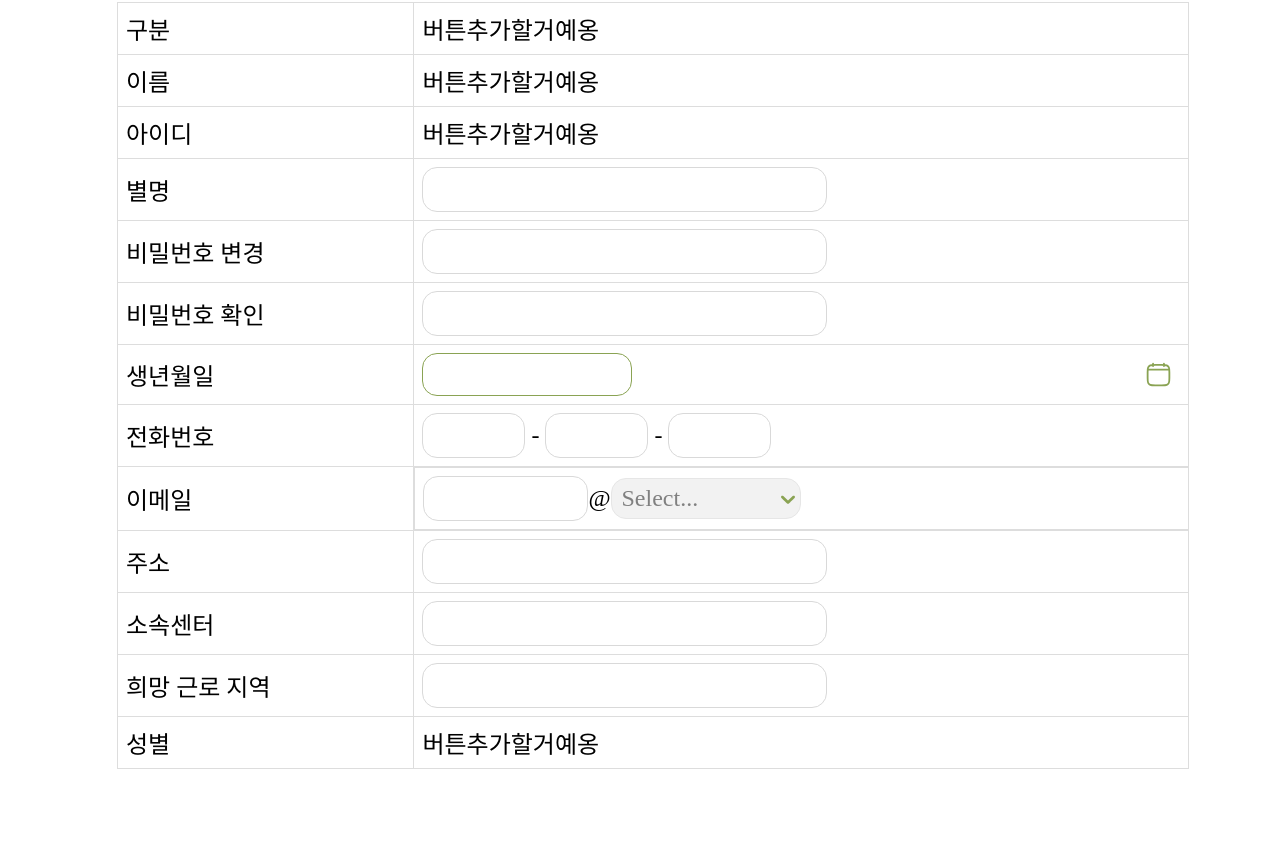
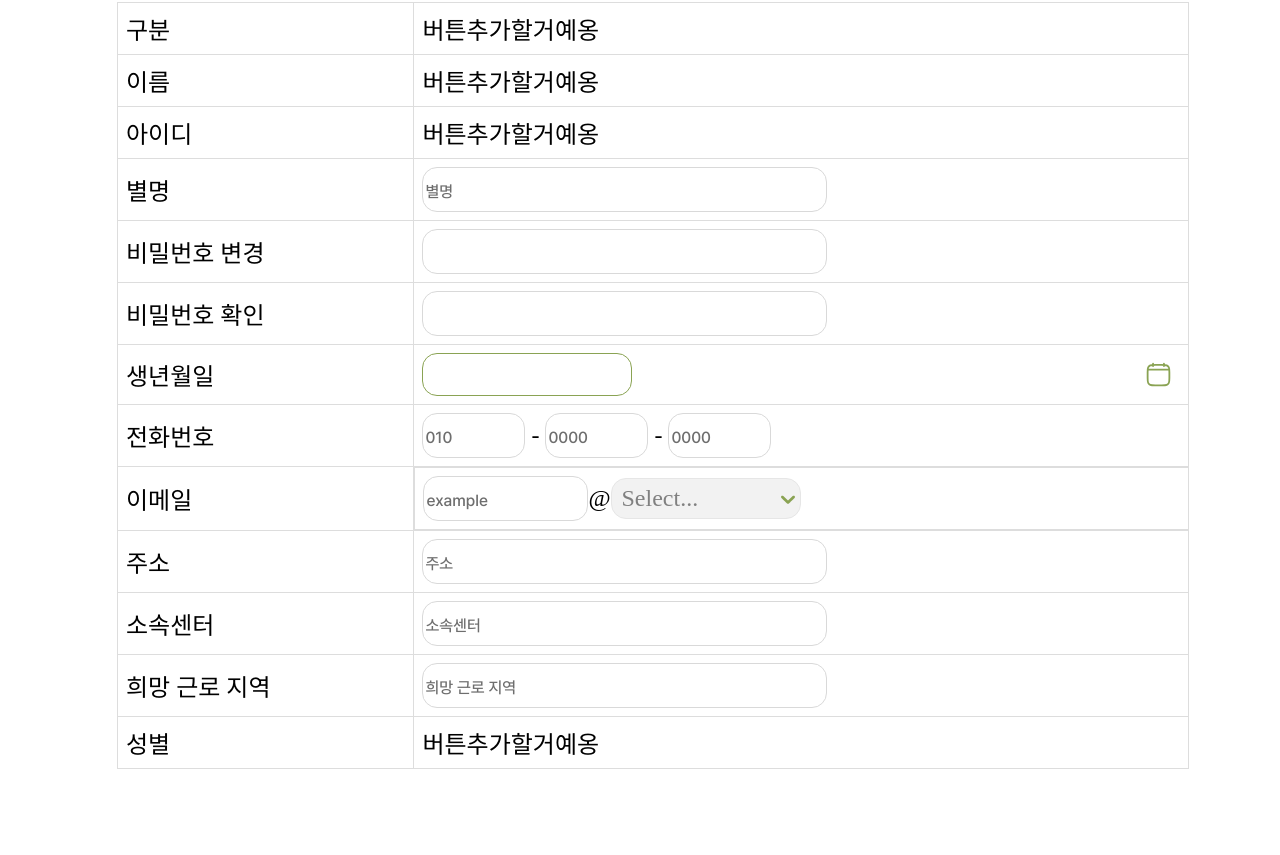
Before and after one commit to ICT-project-stepup/stepup-web, a React (Create React App) app: page /homelessmodifyinfo in a window 1280 px wide. Shown: the part 515-1370 px from the top of the page. Built offline with nearby package versions, Linux system fonts and the light colour scheme.

Commit message:
Fix: 정보수정 읽기모드 수정

```diff
--- a/src/components/PlaceHolder.js
+++ b/src/components/PlaceHolder.js
@@ -1,7 +1,7 @@
 import { styled } from "styled-components";
 
-export default function PlaceHolder({ text, style }) {
-  return <Input placeholder={text} style={style} />;
+export default function PlaceHolder({ text, style, isEditing, type = "text" }) {
+  return <Input placeholder={text} style={style} readOnly={!isEditing} type={type} />;
 }
 
 const Input = styled.input`
--- a/src/components/homeless/resume/ListStyle.js
+++ b/src/components/homeless/resume/ListStyle.js
@@ -75,7 +75,6 @@ const ItemWrapper = styled.div`
 const ListDeleteBtnWrapper = styled.div`
   width: calc(100% + 3rem);
   display: flex;
-  justify-content: space-between;
 `;
 
 const ListItem = styled.div`
--- a/src/pages/homeless/HmlsModifyInfo.js
+++ b/src/pages/homeless/HmlsModifyInfo.js
@@ -10,7 +10,7 @@ import ModifyModal from "../../components/modals/ModifyModal.js";
 
 export default function HmlsModifyInfo() {
   const handlePicClick = () => {
-    if (isEditable) {
+    if (isEditing) {
       document.getElementById("profilePicInput").click();
     }
   };
@@ -67,13 +67,13 @@ export default function HmlsModifyInfo() {
     }),
   };
 
-  const [isEditable, setIsEditable] = useState(false);
+  const [isEditing, setIsEditing] = useState(false);
 
   const handleEditClick = () => {
-    if (isEditable) {
+    if (isEditing) {
       handleCompleteClick();
     }
-    setIsEditable(!isEditable);
+    setIsEditing(!isEditing);
   };
 
   return (
@@ -98,11 +98,11 @@ export default function HmlsModifyInfo() {
           onClick={handlePicClick}
           style={{
             boxSizing: "border-box",
-            color: isEditable ? "#8AA353" : "#afafaf",
+            color: isEditing ? "#8AA353" : "#afafaf",
             width: "7.1875rem",
             height: "2.6875rem",
             borderRadius: "0.9375rem",
-            cursor: isEditable ? "pointer" : "default",
+            cursor: isEditing ? "pointer" : "default",
             fontFamily: "Pretendard-Medium",
             fontWeight: 500,
             lineHeight: "1.4925rem",
@@ -130,33 +130,27 @@ export default function HmlsModifyInfo() {
             <tr>
               <td>별명</td>
               <td>
-                <PlaceHolder
-                  as="input"
-                  type="text"
-                  defaultValue="별명"
-                  readOnly={!isEditable}
-                />
+                <PlaceHolder text="별명" isEditing={isEditing} />
               </td>
             </tr>
             <tr>
               <td>비밀번호 변경</td>
               <td>
                 <PlaceHolder
-                  as="input"
+                  text={
+                    isEditing
+                      ? "영문 대소문자/숫자/특수문자 중 2가지 이상 조합, 8자~16자"
+                      : ""
+                  }
                   type="password"
-                  placeholder="영문 대소문자/숫자/특수문자 중 2가지 이상 조합, 8자~16자"
-                  readOnly={!isEditable}
+                  isEditing={isEditing}
                 />
               </td>
             </tr>
             <tr>
               <td>비밀번호 확인</td>
               <td>
-                <PlaceHolder
-                  as="input"
-                  type="password"
-                  readOnly={!isEditable}
-                />
+                <PlaceHolder text="" type="password" isEditing={isEditing} />
               </td>
             </tr>
             <tr>
@@ -165,7 +159,7 @@ export default function HmlsModifyInfo() {
                 <Calendar
                   selectedDate={selectedDate}
                   handleDateChange={handleDateChange}
-                  isEditable={isEditable}
+                  isEditable={isEditing}
                 />
               </td>
             </tr>
@@ -173,24 +167,24 @@ export default function HmlsModifyInfo() {
               <td>전화번호</td>
               <td>
                 <PlaceHolder
-                  as="input"
+                  text="010"
                   type="text"
                   style={{ width: "6.4375rem" }}
-                  readOnly={!isEditable}
+                  isEditing={isEditing}
                 />{" "}
                 -{" "}
                 <PlaceHolder
-                  as="input"
+                  text="0000"
                   type="text"
                   style={{ width: "6.4375rem" }}
-                  readOnly={!isEditable}
+                  isEditing={isEditing}
                 />{" "}
                 -{" "}
                 <PlaceHolder
-                  as="input"
+                  text="0000"
                   type="text"
                   style={{ width: "6.4375rem" }}
-                  readOnly={!isEditable}
+                  isEditing={isEditing}
                 />
               </td>
             </tr>
@@ -203,50 +197,35 @@ export default function HmlsModifyInfo() {
                 }}
               >
                 <PlaceHolder
-                  as="input"
+                  text="example"
                   type="text"
                   style={{ width: "10.3125rem" }}
-                  readOnly={!isEditable}
+                  isEditing={isEditing}
                 />{" "}
                 @{" "}
                 <CustomSelect
                   styles={customSelectStyles}
                   options={emailOptions}
-                  isDisabled={!isEditable}
+                  isDisabled={!isEditing}
                 />
               </td>
             </tr>
             <tr>
               <td>주소</td>
               <td>
-                <PlaceHolder
-                  as="input"
-                  type="text"
-                  defaultValue="주소"
-                  readOnly={!isEditable}
-                />
+                <PlaceHolder text="주소" isEditing={isEditing} />
               </td>
             </tr>
             <tr>
               <td>소속센터</td>
               <td>
-                <PlaceHolder
-                  as="input"
-                  type="text"
-                  defaultValue="소속센터"
-                  readOnly={!isEditable}
-                />
+                <PlaceHolder text="소속센터" isEditing={isEditing} />
               </td>
             </tr>
             <tr>
               <td>희망 근로 지역</td>
               <td>
-                <PlaceHolder
-                  as="input"
-                  type="text"
-                  defaultValue="희망 근로 지역"
-                  readOnly={!isEditable}
-                />
+                <PlaceHolder text="희망 근로 지역" isEditing={isEditing} />
               </td>
             </tr>
             <tr>
@@ -258,7 +237,7 @@ export default function HmlsModifyInfo() {
       </PostContent>
       <BtnWrapper>
         <RoundWhiteBtn
-          text={isEditable ? "완료" : "수정하기"}
+          text={isEditing ? "완료" : "수정하기"}
           onClick={handleEditClick}
           style={{
             boxSizing: "border-box",
```
